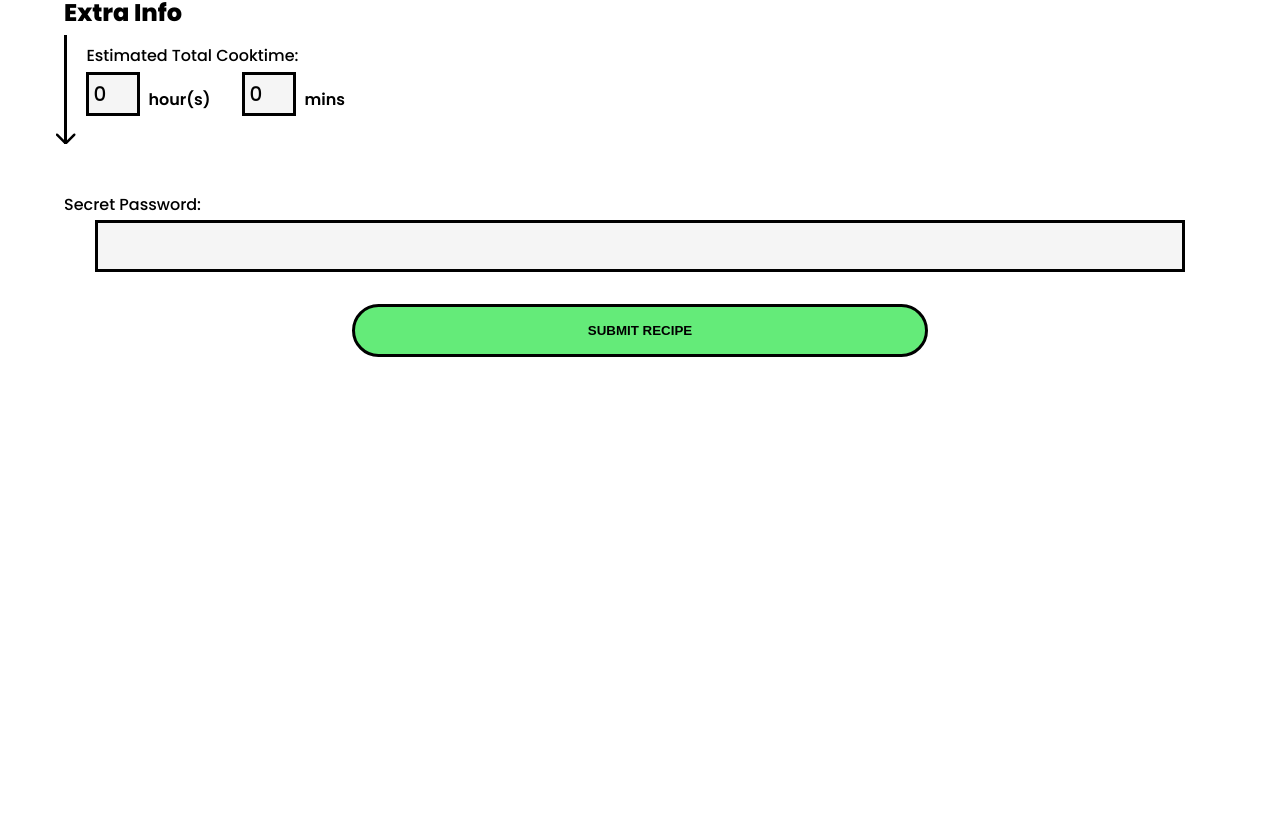
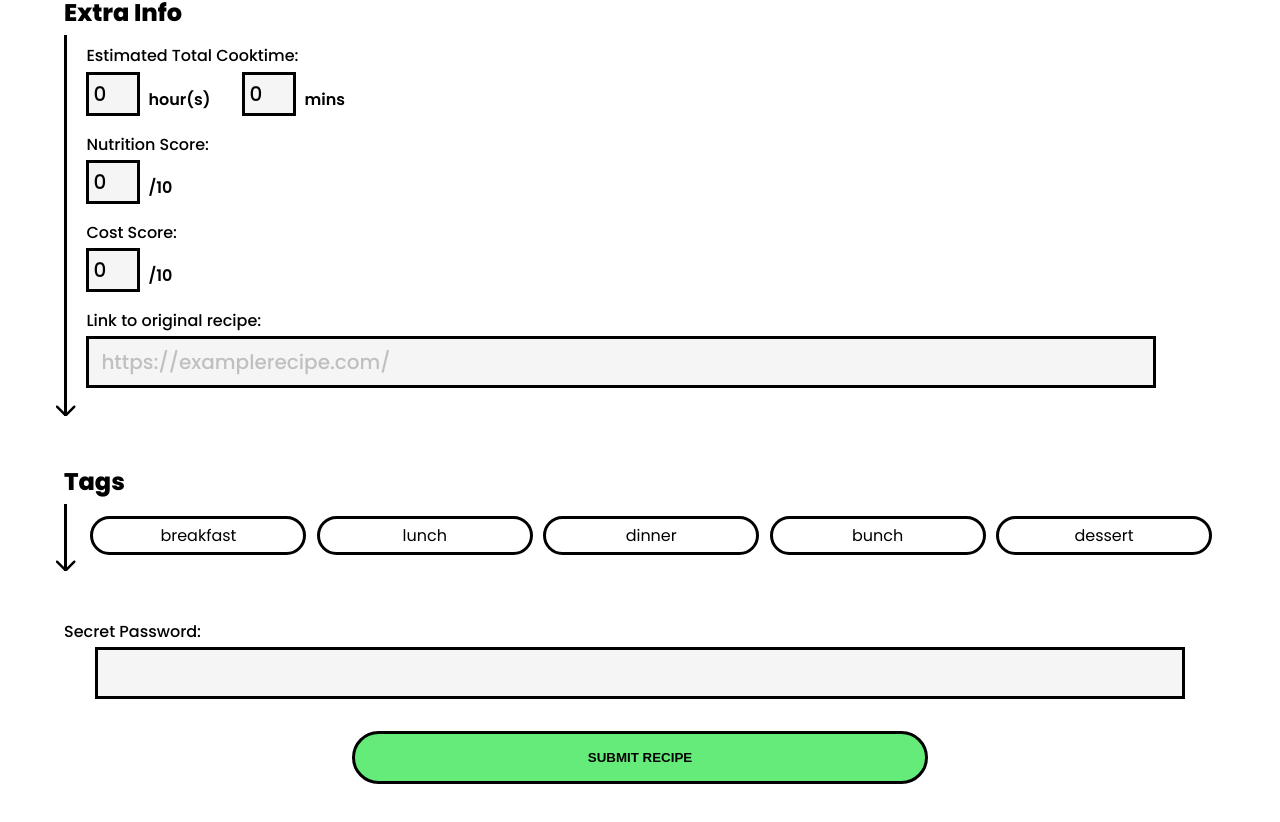
Before and after one commit to kevrog21/Recipe-Book, a React (Create React App) app: page /add-recipe in a window 1280 px wide. Shown: the part 2330-3152 px from the top of the page. Before the commit the page ends 2735 px from the top, so only its background shows below. Built offline with nearby package versions, Linux system fonts and the light colour scheme.

Commit message:
fixed ingredient add to final object on submit; progress on tags

```diff
--- a/src/components/AddRecipeForm.js
+++ b/src/components/AddRecipeForm.js
@@ -15,6 +15,11 @@ export default function AddRecipeForm() {
         notes: '',
         cooktimeHours: 0,
         cooktimeMins: 0,
+        originalRecipeLink: '',
+        nutritionScore: 0,
+        costScore: 0,
+        tags: [],
+        lastCooked: '',
         password: '',
         honeyp: ''
     })
@@ -28,6 +33,7 @@ export default function AddRecipeForm() {
     })
     const [ingredientPreviews, setIngredientPreviews] = useState([])
     const [duplicateIngredients, setDuplicateIngredients] = useState(false)
+    const [tagWords, setTagWords] = useState(['breakfast', 'lunch', 'dinner', 'bunch', 'dessert'])
 
     const api_key = "124659146613462"
     const cloud_name = "dot31xj56"
@@ -185,7 +191,7 @@ export default function AddRecipeForm() {
 
     const handleInputChange = (e) => {
         const { name, value } = e.target
-        const isNumericField = ["cooktimeHourse", "cooktimeMins"].includes(name) //returns true if the target name is included in the array
+        const isNumericField = ["cooktimeHourse", "cooktimeMins", "nutritionScore"].includes(name) //returns true if the target name is included in the array
         setFormData((prevData) => ({
             ...prevData,
             [name]: isNumericField ? parseInt(value) : value
@@ -223,15 +229,6 @@ export default function AddRecipeForm() {
 
     const handleSubmit = async (e) => {
         e.preventDefault()
-
-        if (!currentIngredientsObj.ingredientMeasurement == '' &&
-            !currentIngredientsObj.ingredientName == '' &&
-            !currentIngredientsObj.ingredientExtraDetail == '') {
-                setFormData((prevData) => ({
-                    ...prevData,
-                    ingredients: [...prevData.ingredients, currentIngredientsObj]
-                }))
-            }
 
         const options = {
             method: "POST",
@@ -304,13 +301,31 @@ export default function AddRecipeForm() {
                 }
                 console.log(formData)
 
-                setFinalDataObject(() => ({
+                setFinalDataObject(() => {
+                    console.log('running this code')
+                    if (currentIngredientsObj.ingredientMeasurement == '' &&
+                    currentIngredientsObj.ingredientName == '' &&
+                    currentIngredientsObj.ingredientExtraDetail == '') {
+                        console.log('shouldnt add this code to data object')
+                        return {
                             ...formData,
                             totalCooktime: ((formData.cooktimeHours * 60) + formData.cooktimeMins),
                             imageId: cloudinaryResponse.data.public_id,
                             imgUrl: cloudinaryResponse.data.secure_url,
                             signature: cloudinaryResponse.data.signature
-                }))
+                        }
+                    } else {
+                        console.log('should add this code to data object')
+                        return {
+                            ...formData,
+                            totalCooktime: ((formData.cooktimeHours * 60) + formData.cooktimeMins),
+                            imageId: cloudinaryResponse.data.public_id,
+                            imgUrl: cloudinaryResponse.data.secure_url,
+                            signature: cloudinaryResponse.data.signature,
+                            ingredients: [...formData.ingredients, currentIngredientsObj]
+                        }
+                    }
+                })
 
             } catch (error) {
                 console.log(error)
@@ -318,13 +333,31 @@ export default function AddRecipeForm() {
             console.log("image code ran")
         }
 
-        setFinalDataObject(() => ({
+        setFinalDataObject(() => {
+            console.log('running this code')
+            if (currentIngredientsObj.ingredientMeasurement == '' &&
+            currentIngredientsObj.ingredientName == '' &&
+            currentIngredientsObj.ingredientExtraDetail == '') {
+                console.log('shouldnt add this code to data object')
+                return {
                     ...formData,
                     totalCooktime: ((formData.cooktimeHours * 60) + formData.cooktimeMins),
                     imageId: 'no image added',
                     imgUrl: 'no image added',
                     signature: 'no image added'
-        }))
+                }
+            } else {
+                console.log('should add this code to data object')
+                return {
+                    ...formData,
+                    totalCooktime: ((formData.cooktimeHours * 60) + formData.cooktimeMins),
+                    imageId: 'no image added',
+                    imgUrl: 'no image added',
+                    signature: 'no image added',
+                    ingredients: [...formData.ingredients, currentIngredientsObj]
+                }
+            }
+        })
 
         // fetch("http://localhost:5000/recipes/add", {
         //     method: "POST",
@@ -487,8 +520,12 @@ export default function AddRecipeForm() {
                             ingredients: [],
                             instructions: '',
                             notes: '',
-                            cooktimeHours: '',
-                            cooktimeMins: '',
+                            cooktimeHours: 0,
+                            cooktimeMins: 0,
+                            originalRecipeLink: '',
+                            nutritionScore: 0,
+                            costScore: 0,
+                            tags: [],
                             lastCooked: '',
                             password: '',
                             honeyp: ''
@@ -553,6 +590,41 @@ export default function AddRecipeForm() {
         }
     }
 
+    // const handleTagClick = (e) => {
+    //     console.log(e.target)
+    //     const { value } = e.target
+    //     setFormData((prevData) => ({
+    //         ...prevData,
+    //         tags: [...prevData.tags, value]
+    //     }))
+    //     console.log('clicked', formData)
+    // }
+
+    // const listOfTagOptions = [
+    //     'breakfast',
+    //     'lunch',
+    //     'dinner',
+    //     'dessert',
+    //     'brunch',
+    //     'supduperecipes'
+    // ]
+
+    // useEffect(() => {
+    //     const tags = listOfTagOptions.map((word) => {
+    //         if (word.length > 10) {
+    //             return (
+    //                 <span key={word} name={word} value={word}className='tag1 two-column-tag' onClick={() => handleTagClick}>{word}</span>
+    //             )
+    //         } else {
+    //             return (
+    //                 <span key={word} name={word} value={word} className='tag1' onClick={() => handleTagClick(word)}>{word}</span>
+    //             )
+    //         }
+    //     })
+
+    //     setTagElements(tags)
+    // }, [])
+
     // const useErrorBoundary = () => {
     //     const [hasError, setHasError] = useState(false)
 
@@ -582,6 +654,31 @@ export default function AddRecipeForm() {
     //     )
     // }
 
+    const [selectedWord, setSelectedWord] = useState(null)
+
+    const handleTagClick = (word) => {
+        if(selectedWord === word) {
+            setSelectedWord(null)
+        } else {
+            setSelectedWord(word)
+        }
+        console.log(word)
+        setFormData((prevData) => ({
+            ...prevData,
+            tags: [...prevData.tags, word]
+    }))
+    console.log(formData.tags)
+    }
+
+// const handleTagClick = (e) => {
+    //     console.log(e.target)
+    //     const { value } = e.target
+    //     setFormData((prevData) => ({
+    //         ...prevData,
+    //         tags: [...prevData.tags, value]
+    //     }))
+    //     console.log('clicked', formData)
+    // }
 
     return (
         <div>
@@ -699,10 +796,56 @@ export default function AddRecipeForm() {
 
                         <div className='section-input-container'>
                             <label htmlFor="cooktime-hours">Estimated Total Cooktime:</label>
-                            <input className="cooktime-hours" type="number" id="cooktime-hours" name="cooktimeHours" value={formData.cooktimeHours} onChange={handleInputChange}></input>
-                            <span className="cooktime-text">hour(s)</span>
-                            <input className="cooktime-mins" type="number" id="cooktime-mins" name="cooktimeMins" value={formData.cooktimeMins} onChange={handleInputChange}></input>
-                            <span className="cooktime-text">mins</span>
+                            <input className="cooktime-hours" type="number" min={0} id="cooktime-hours" name="cooktimeHours"
+                            value={formData.cooktimeHours} onChange={handleInputChange}></input>
+                            <span className="post-input-inline-text">hour(s)</span>
+                            <input className="cooktime-mins" type="number" min={0}  max={59} id="cooktime-mins" name="cooktimeMins"
+                            value={formData.cooktimeMins} onChange={handleInputChange}></input>
+                            <span className="post-input-inline-text">mins</span>
+                            <label htmlFor="nutrition-score">Nutrition Score:</label>
+                            <input className="nutrition-score" type="number" min={0} max={10} id="nutrition-score" name="nutritionScore"
+                            value={formData.nutritionScore} onChange={handleInputChange}></input>
+                            <span className="post-input-inline-text">/10</span>
+                            <label htmlFor="cost-score">Cost Score:</label>
+                            <input className="cost-score" type="number" min={0} max={10} id="cost-score" name="costScore"
+                            value={formData.costScore} onChange={handleInputChange}></input>
+                            <span className="post-input-inline-text">/10</span>
+                            <label htmlFor="originalRecipeLink">Link to original recipe:</label>
+                            <input type="text" id="oringinal-link" name="originalRecipeLink" placeholder='https://examplerecipe.com/'
+                            className='has-placeholder' value={formData.originalRecipeLink} onChange={handleInputChange}></input>
+                        </div>
+
+                </section>
+
+                <section className='tags-section'>
+
+                        <h4 className='section-title'>Tags</h4>
+                        <div className='section-arrow-container'>
+                            <img src={arrow} className="arrowHead section-arrowhead"/>
+                        </div>
+
+                        <div className='section-input-container' id='tags-container'>
+                            {/* <label>Click all that apply:</label>
+                            <input type="text" className='tag' name="breakfast" value={'breakfast'} onClick={handleTagClick}></input>
+                            <input type="text" className='tag' name="lunch" value={'lunch'} onClick={handleTagClick}></input>
+                            <input type="text" className='tag' name="dinner" value={'dinner'} onClick={handleTagClick}></input> */}
+                            {/* <span className='tag1'>hello</span>
+                            <span className='tag1 two-column-tag'>breakfast</span>
+                            <span className='tag1'>lunch</span>
+                            <span className='tag1'>dinner</span>
+                            <span className='tag1'>hello</span>
+                            <span className='tag1'>breakfast</span>
+                            <span className='tag1'>lunch</span>
+                            <span className='tag1'>dinner</span> */}
+                            {tagWords.map((word, index) => (
+                                <span key={index} onClick={() => handleTagClick(word)}
+                                className={selectedWord === word ? 'tag1 selected' : 'tag1'}
+                                >
+                                    {word}
+                                </span>
+                            ))
+                            }
+
                         </div>
 
                 </section>
--- a/src/index.css
+++ b/src/index.css
@@ -315,7 +315,8 @@ main {
 .instructions-section,
 .ingredients-section,
 .notes-section,
-.extra-info-section {
+.extra-info-section,
+.tags-section {
   margin: 0 0 3em 0;
   display: grid;
   grid-template-columns: auto 1fr 1fr;
@@ -431,17 +432,68 @@ main {
 }
 
 #cooktime-hours,
-#cooktime-mins {
+#cooktime-mins,
+#nutrition-score,
+#cost-score {
   display: inline-block;
   width: 2em;
   padding: .25rem;
 }
 
-.cooktime-text {
+.post-input-inline-text {
   display: inline-block;
   font-size: 1rem;
   font-weight: 600;
   margin: 0 2rem 1.25rem .5rem;
+}
+
+#tags-container .tag {
+  font-size: 1rem;
+  padding: .25rem 1rem;
+  border-radius: 10vw;
+  cursor: pointer;
+  display: inline-block;
+  width: auto;
+}
+
+/* #tags-container {
+  background: orange;
+  display: flex;
+  flex-wrap: wrap;
+  justify-content: space-around;
+} */
+
+#tags-container {
+  display: grid;
+  grid-template-columns: 1fr 1fr 1fr 1fr 1fr;
+  gap: .15rem;
+}
+
+.tag1 {
+  border: 3px solid black;
+  padding: .25rem 1rem;
+  border-radius: 10vw;
+  cursor: pointer;
+  margin: .25rem .25rem;
+  text-align: center;
+}
+
+.two-column-tag {
+  grid-column: span 2;
+}
+
+.three-column-tag {
+
+}
+
+#tags-container .tag:hover,
+.tag1:hover {
+  background: #C0C0C0;
+}
+
+.selected,
+.selected:hover {
+  background: #E2FF6E;
 }
 
 .add-recipe-form,
```
Also changed, not shown: 2 other files (tests, documents, lock files or other folders). Lines whose indentation alone changed are shown as unchanged.
